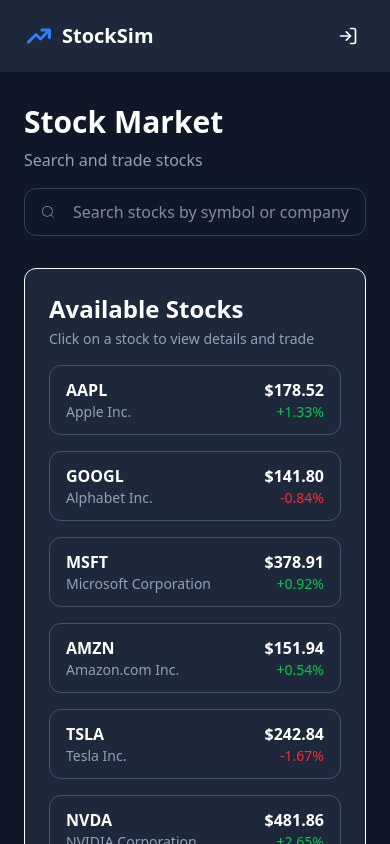
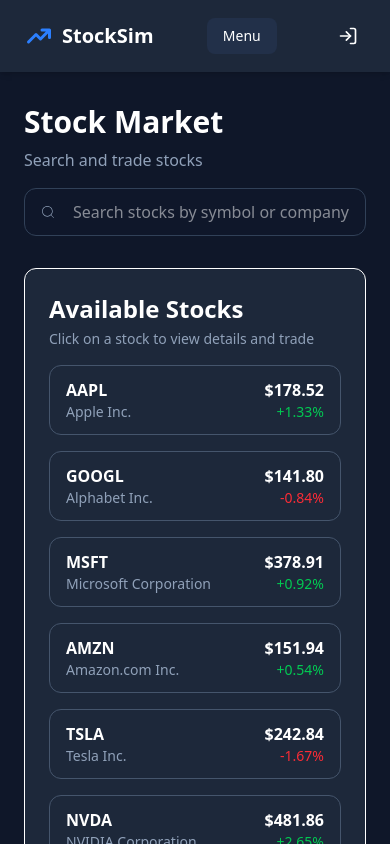
Before and after one commit to nisarg-gadhiya/stock-sim, a React (Vite) app: page /market in a window 390 px wide. Shown: the top 844 px of the page. Built offline with nearby package versions, Linux system fonts and the light colour scheme.

Commit message:
responsiveness added

```diff
--- a/src/components/layout/Navbar.jsx
+++ b/src/components/layout/Navbar.jsx
@@ -6,6 +6,8 @@
 import { FiLogIn } from "react-icons/fi";
 import { NavLink } from "react-router-dom";
 import { useNavigate } from "react-router-dom";
+import { useState } from "react";
+import { HiMenu } from "react-icons/hi";
 
 const Navbar = () => {
 
@@ -34,9 +36,10 @@
     },
   ];
 
+  const [menuOpen, setMenuOpen] = useState(false);
 
   return (
-    <nav className="w-full h-18 bg-[#1D283A] text-white flex items-center justify-between px-6 md:px-10 shadow-md">
+    <nav className="relative w-full h-18 bg-[#1D283A] text-white flex items-center justify-between px-6 md:px-10 shadow-md">
 
       <div className="flex items-center gap-2 text-xl font-bold cursor-pointer">
         <HiTrendingUp className="text-blue-500 text-3xl" />
@@ -72,6 +75,27 @@
 
       </div>
 
+      {/* MOBILE MENU BUTTON */}
+      <button
+        onClick={() => setMenuOpen(prev => !prev)}
+        className={`
+          md:hidden
+          flex items-center gap-2
+          px-4 py-2
+          rounded-lg
+          text-white
+          transition-all
+          cursor-pointer
+          ${
+            menuOpen
+              ? "bg-blue-500"
+              : "bg-[#223049] hover:bg-[#2b3b55]"
+          }
+        `}
+      >
+        <span className="text-sm font-medium">Menu</span>
+      </button>
+
       <div className="flex items-center gap-4">
 
         <div className="hidden sm:flex items-center gap-2 bg-[#223049] px-4 py-2 rounded-lg cursor-pointer">
@@ -84,6 +108,36 @@
         </button>
       </div>
 
+      {menuOpen && (
+        <div className="md:hidden absolute top-full left-0 w-full
+                        bg-[#1D283A] border-t border-slate-700
+                        shadow-lg z-50 rounded-b-xl transform transition-all duration-500 ease-in-out">
+
+          <div className="flex flex-col px-4 py-3 gap-2">
+            {navItems.map((item) => {
+              const Icon = item.icon;
+
+              return (
+                <button
+                  key={item.label}
+                  onClick={() => {
+                    navigate(item.path);
+                    setMenuOpen(false);
+                  }}
+                  className="flex items-center gap-3 px-4 py-3
+                            rounded-lg hover:bg-[#24324a]
+                            transition text-left cursor-pointer"
+                >
+                  <Icon className="text-lg" />
+                  <span className="font-medium">{item.label}</span>
+                </button>
+              );
+            })}
+          </div>
+        </div>
+      )}
+
+
     </nav>
   );
 };
--- a/src/components/market/StockChart.jsx
+++ b/src/components/market/StockChart.jsx
@@ -24,7 +24,7 @@
   const dayHigh = maxPrice;
 
   return (
-    <div className="bg-[#1D283A] p-6 rounded-xl border border-slate-600">
+    <div className="bg-[#1D283A] p-6 rounded-xl border border-white">
       <h2 className="text-xl font-semibold mb-4">
         {stock.symbol} Price Chart
       </h2>
--- a/src/components/market/TradePanel.jsx
+++ b/src/components/market/TradePanel.jsx
@@ -24,7 +24,7 @@
   const totalCost = (stock.price * quantity).toFixed(2);
 
   return (
-    <div className="bg-[#1D283A] p-6 rounded-xl border border-slate-600 h-fit">
+    <div className="bg-[#1D283A] p-6 rounded-xl border border-white h-fit">
       {/* Header */}
       <h2 className="text-xl font-semibold">Trade</h2>
       <p className="text-slate-400 mt-1">Buy {stock.symbol}</p>
--- a/src/index.css
+++ b/src/index.css
@@ -1 +1,30 @@
 @import "tailwindcss";
+
+html {
+  scroll-behavior: smooth;
+}
+
+/* Chrome, Edge, Safari */
+::-webkit-scrollbar {
+  width: 8px;
+}
+
+::-webkit-scrollbar-track {
+  background: #0f1729; /* page background */
+}
+
+::-webkit-scrollbar-thumb {
+  background-color: #334155; /* slate-700 */
+  border-radius: 10px;
+  border: 2px solid #0f1729;
+}
+
+::-webkit-scrollbar-thumb:hover {
+  background-color: #475569; /* slate-600 */
+}
+
+/* Firefox */
+* {
+  scrollbar-width: thin;
+  scrollbar-color: #334155 #0f1729;
+}
```
